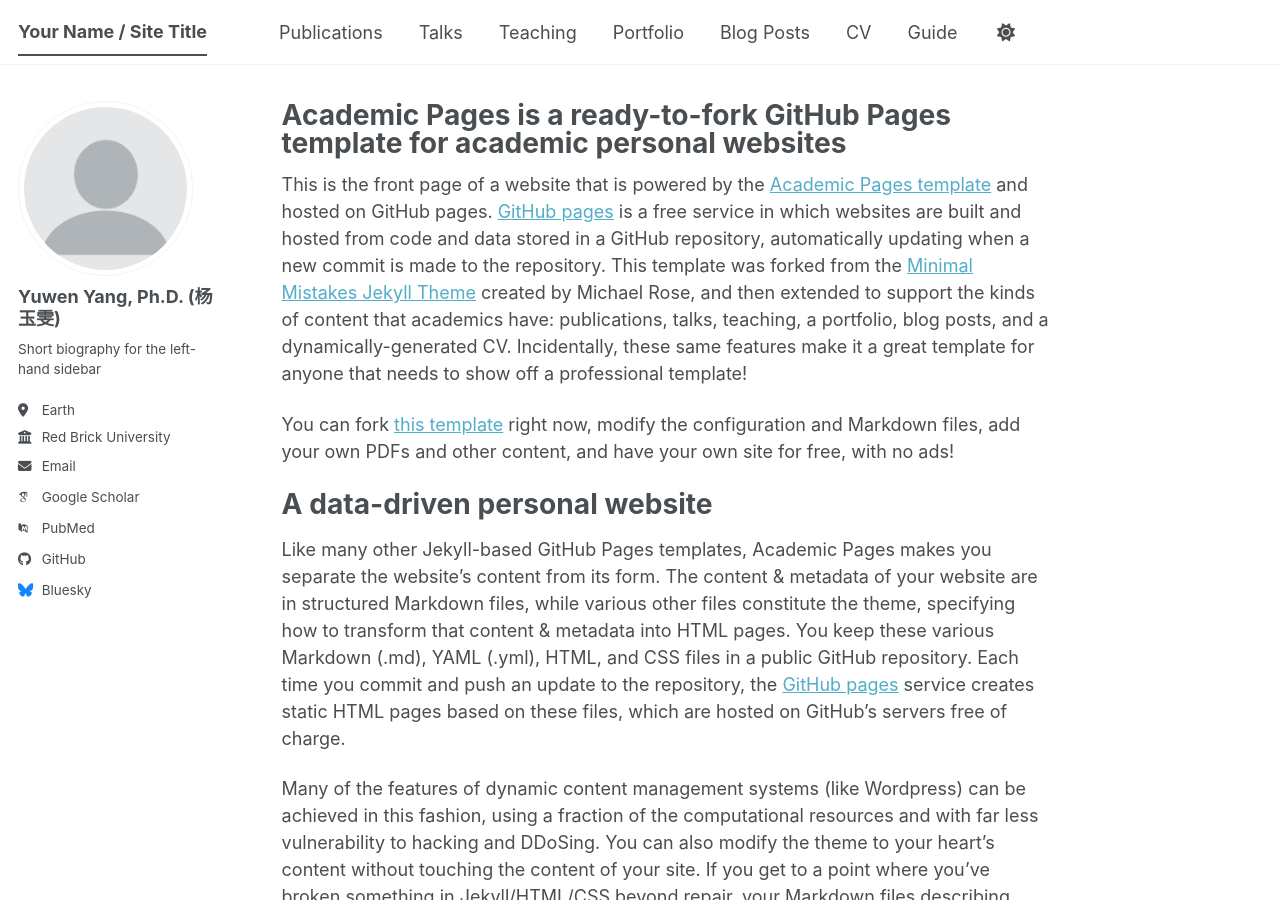
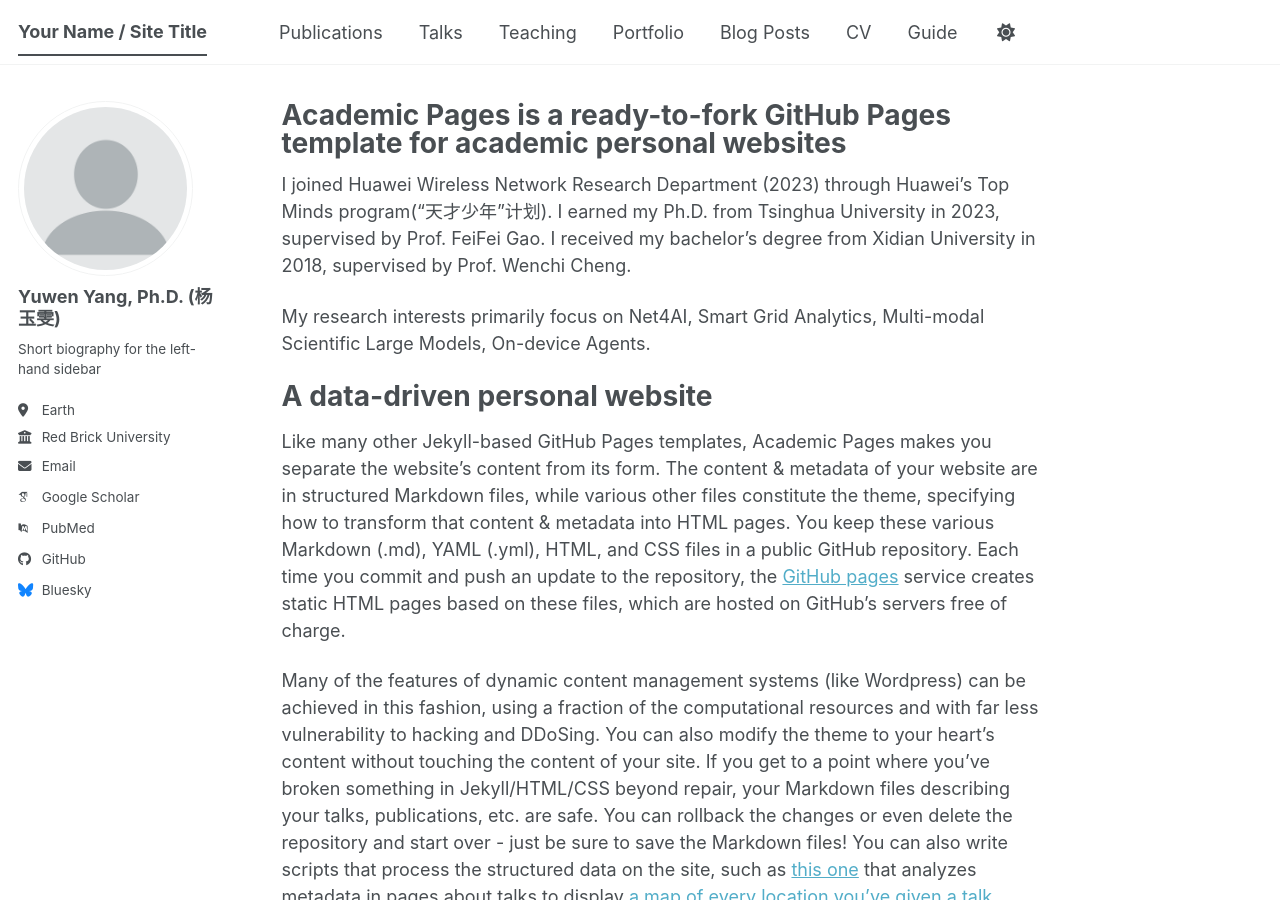
Before and after one commit to yangyuwenyang/yangyuwenyang.github.io, a Jekyll site: the page built from _pages/about.md, in a window 1280 px wide and 900 px high. Built offline with Jekyll 4.4.1, drawn with Linux system fonts in a browser that asks for light colours; some web fonts are replaced; a script bundle is joined from its source files by our own code; library files that are not in the unit come from our copies.

Commit message:
Update about.md

```diff
--- a/_pages/about.md
+++ b/_pages/about.md
@@ -7,9 +7,9 @@
   - /about.html
 ---
 
-This is the front page of a website that is powered by the [Academic Pages template](https://github.com/academicpages/academicpages.github.io) and hosted on GitHub pages. [GitHub pages](https://pages.github.com) is a free service in which websites are built and hosted from code and data stored in a GitHub repository, automatically updating when a new commit is made to the repository. This template was forked from the [Minimal Mistakes Jekyll Theme](https://mmistakes.github.io/minimal-mistakes/) created by Michael Rose, and then extended to support the kinds of content that academics have: publications, talks, teaching, a portfolio, blog posts, and a dynamically-generated CV. Incidentally, these same features make it a great template for anyone that needs to show off a professional template!
+I joined Huawei Wireless Network Research Department (2023) through Huawei’s Top Minds program(“天才少年”计划). I earned my Ph.D. from Tsinghua University in 2023, supervised by Prof. FeiFei Gao. I received my bachelor's degree from Xidian University in 2018, supervised by Prof. Wenchi Cheng.
 
- You can fork [this template](https://github.com/academicpages/academicpages.github.io) right now, modify the configuration and Markdown files, add your own PDFs and other content, and have your own site for free, with no ads!
+My research interests primarily focus on Net4AI, Smart Grid Analytics, Multi-modal Scientific Large Models, On-device Agents.
 
 A data-driven personal website
 ======
```
